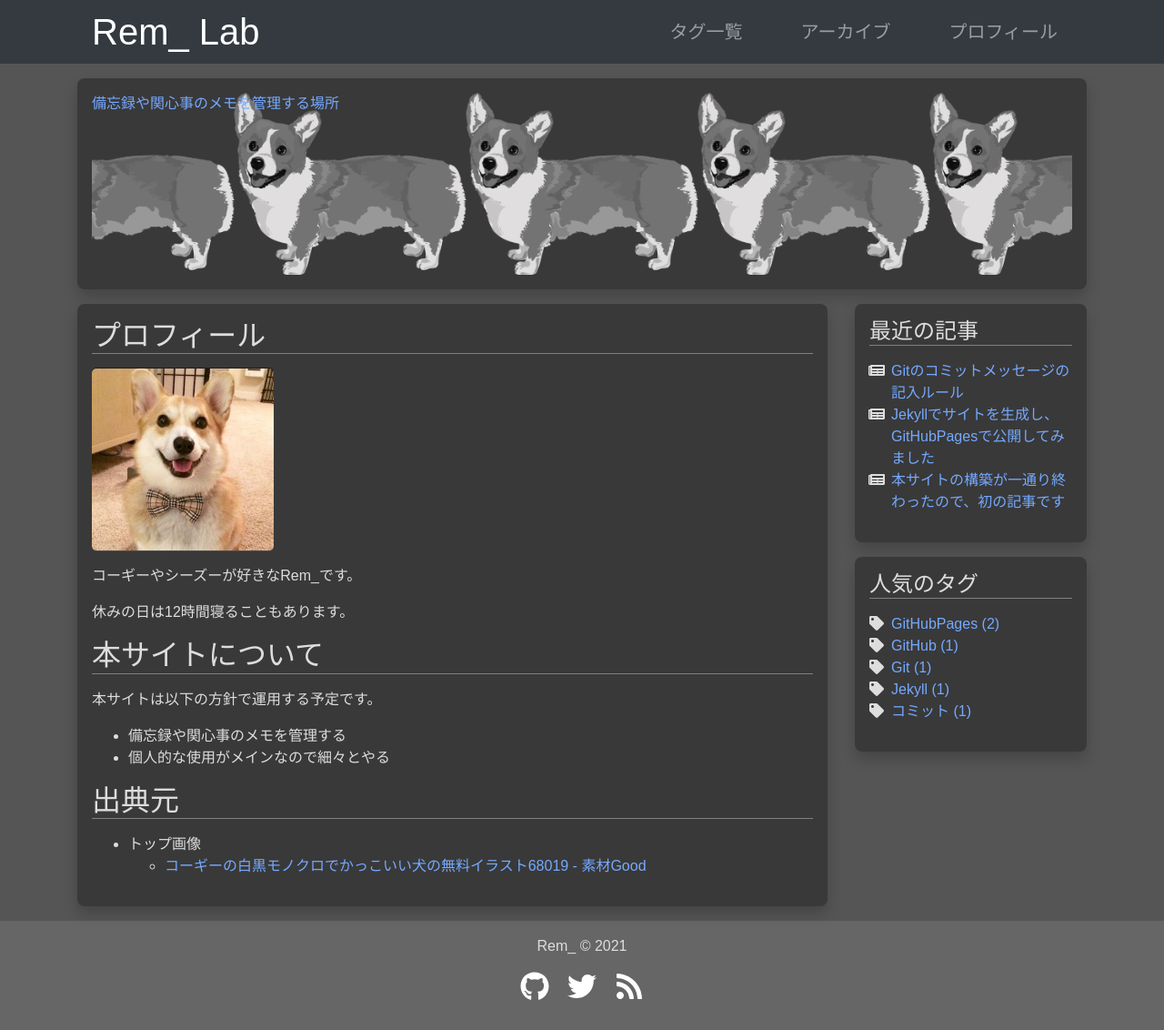
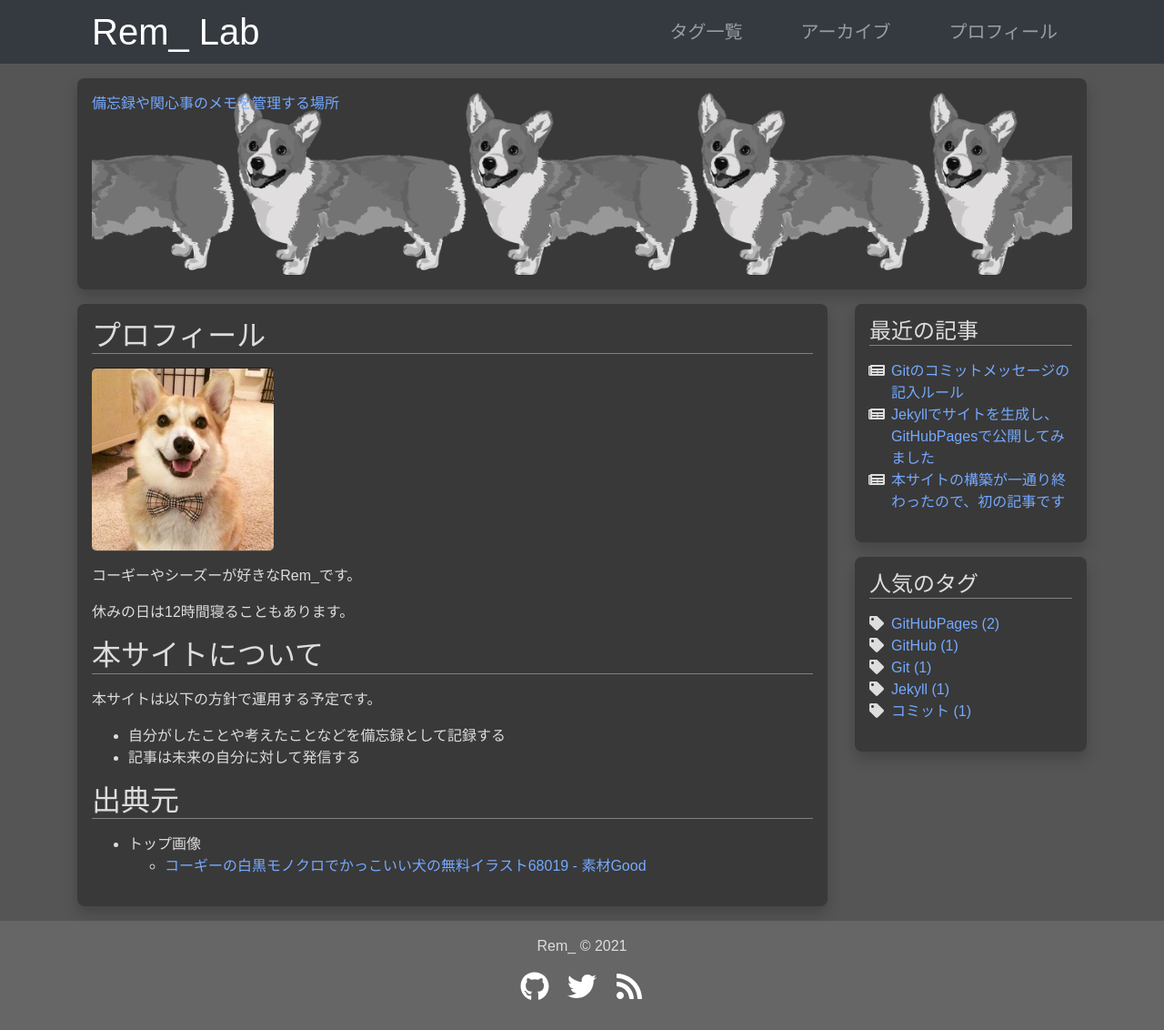
Before and after one commit to silverag-corgi/blog-old, a Jekyll site: the page built from contents/about.md, in a window 1280 px wide and 1132 px high. Shown: the whole window at 91% size. Built offline with Jekyll 4.4.1, drawn with Linux system fonts in a browser that asks for light colours.

Commit message:
[c_mod] テーマ(JekyllCleanDark)編集
プロフ画面編集

```diff
--- a/contents/about.md
+++ b/contents/about.md
@@ -18,8 +18,8 @@ title: プロフィール
 
 本サイトは以下の方針で運用する予定です。
 
-  - 備忘録や関心事のメモを管理する
-  - 個人的な使用がメインなので細々とやる
+  - 自分がしたことや考えたことなどを備忘録として記録する
+  - 記事は未来の自分に対して発信する
 
 
 # 出典元
```
